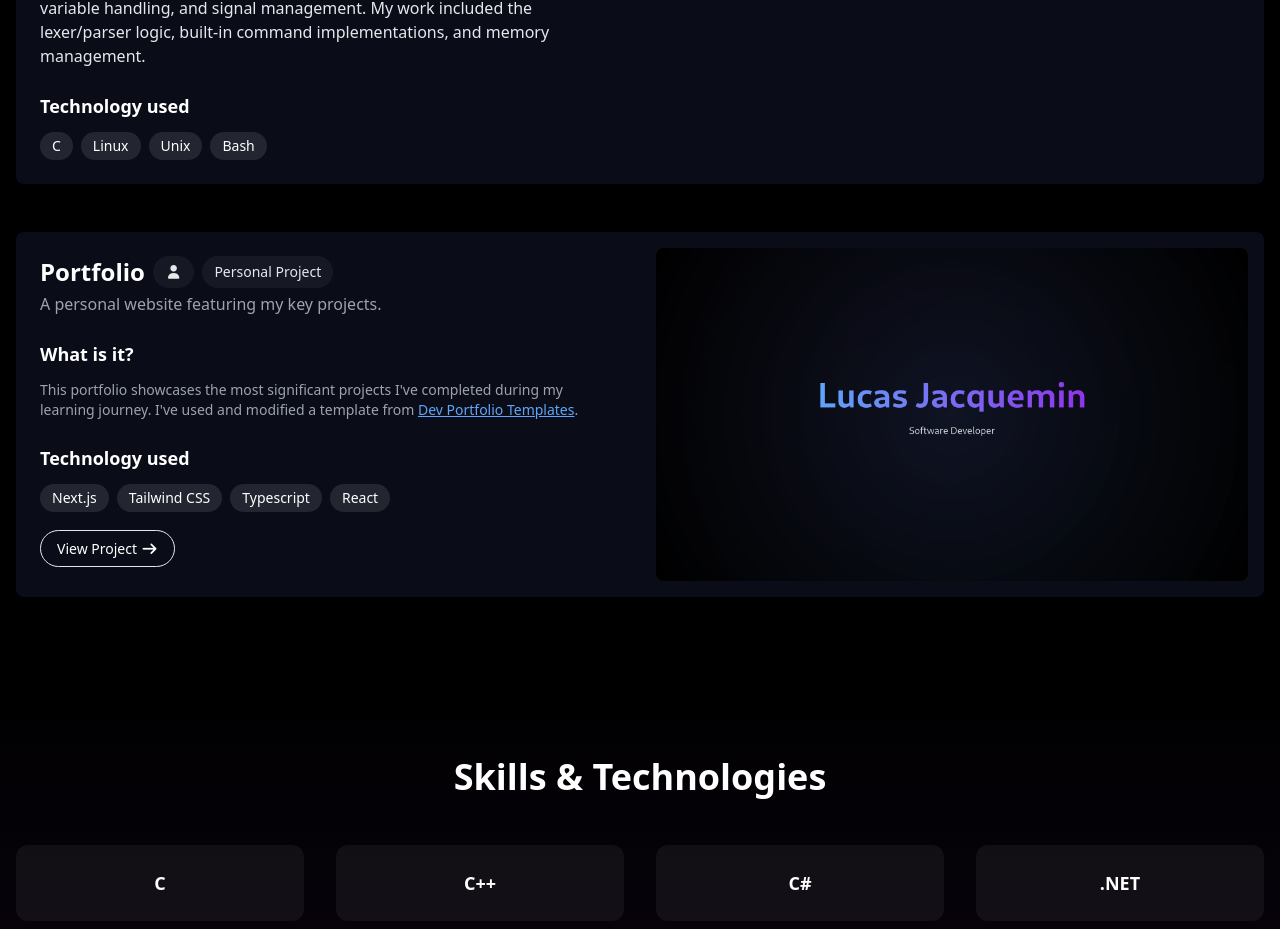
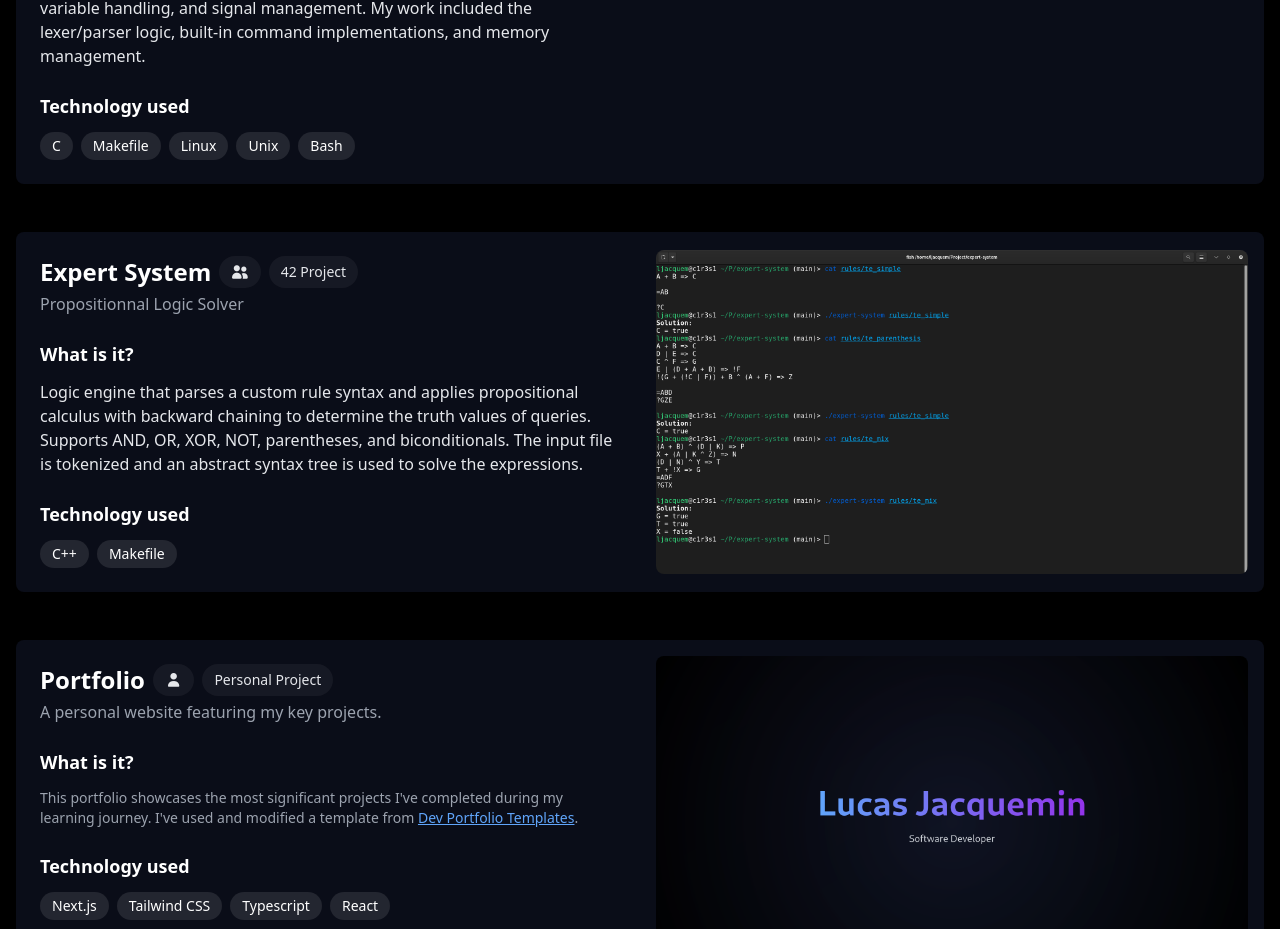
Before and after one commit to ejacquem/Portfolio, a Next.js app: page / in a window 1280 px wide. Shown: the part 6496-7425 px from the top of the page. Built offline with nearby package versions, Linux system fonts and the light colour scheme.

Commit message:
Added Expert-System project

```diff
--- a/app/components/ProjectsSection.tsx
+++ b/app/components/ProjectsSection.tsx
@@ -220,7 +220,19 @@ const projects = [
 		My work included the lexer/parser logic, built-in command implementations, and memory management.',
 		slides: [],
 		link: '',
-		tech: ['C', 'Linux', 'Unix', 'Bash'],
+		tech: ['C', 'Makefile', 'Linux', 'Unix', 'Bash'],
+		teamSize: 2,
+	},
+	{
+		title: 'Expert System',
+		type: ProjectType.School,
+		description: 'Propositionnal Logic Solver',
+		descriptionLong: 'Logic engine that parses a custom rule syntax and applies propositional calculus with backward \
+		chaining to determine the truth values of queries. Supports AND, OR, XOR, NOT, parentheses, and biconditionals. \
+		The input file is tokenized and an abstract syntax tree is used to solve the expressions.',
+		slides: ['Expert_System.png'],
+		link: '',
+		tech: ['C++', 'Makefile'],
 		teamSize: 2,
 	},
 	{
```
Also changed, not shown: public/Expert_System.png (added).
